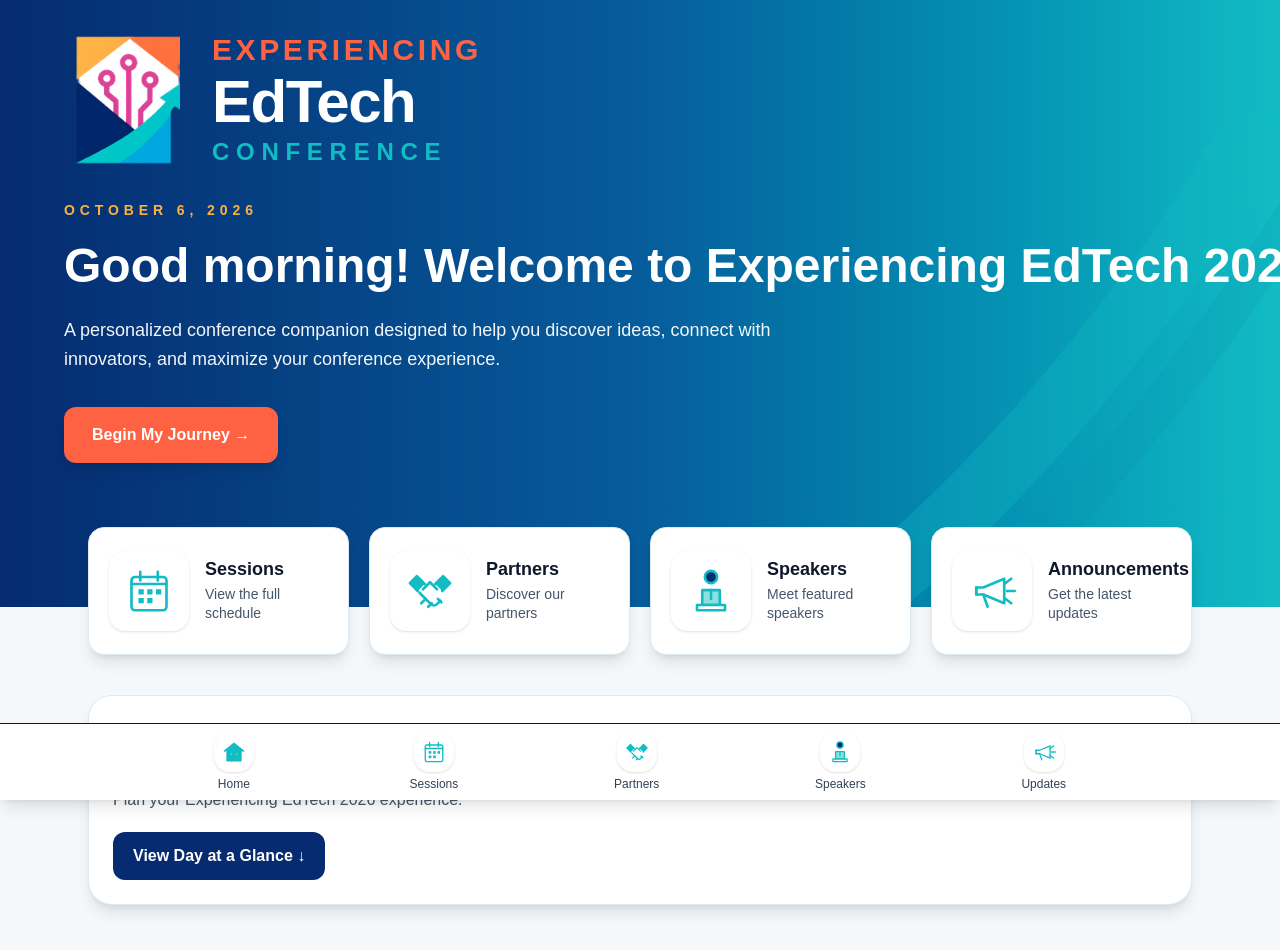
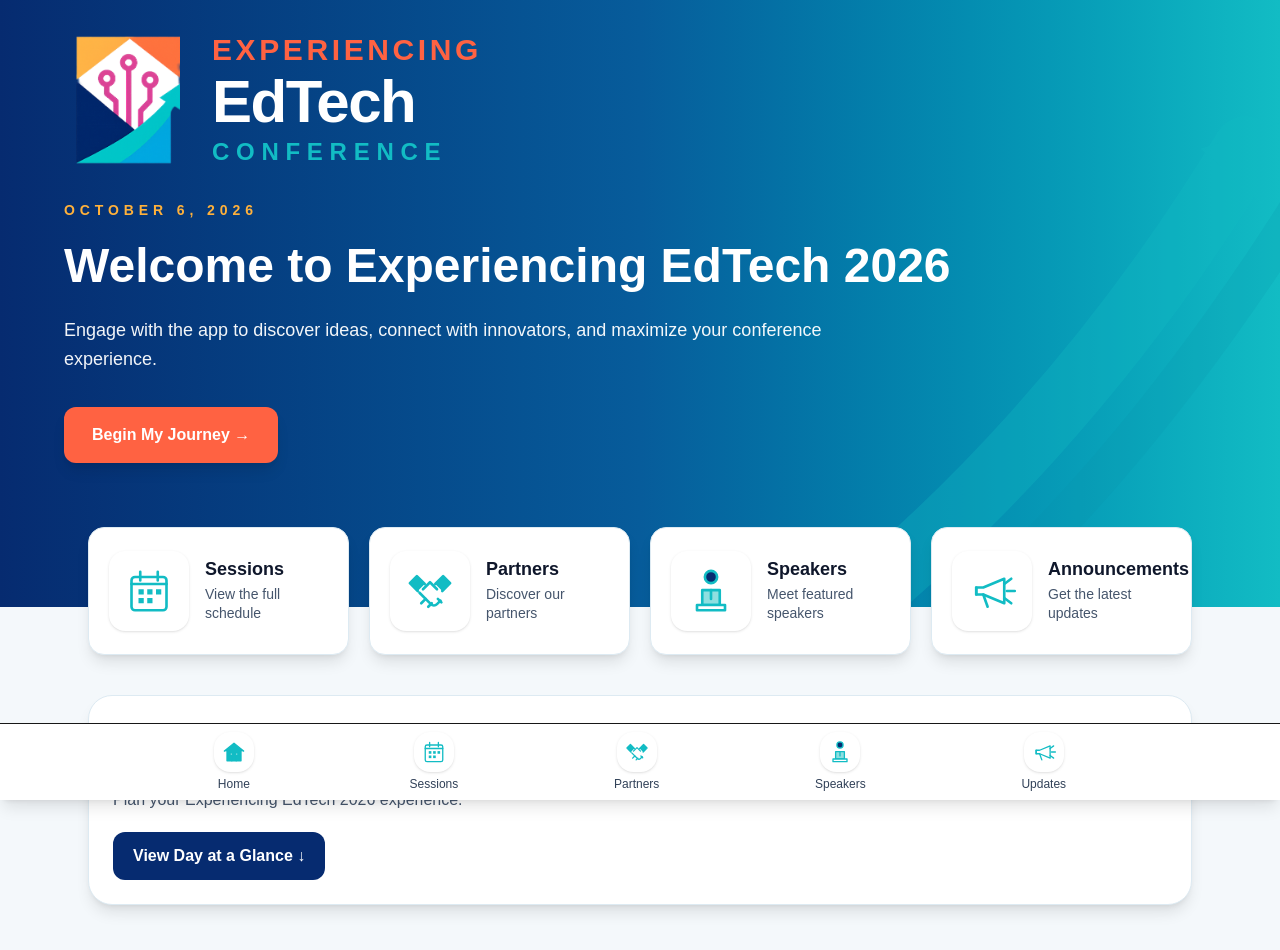
Before and after one commit to michelleturner12/w-experiencing-edtech-journey, a Next.js app in the folder journey-app/: page / in a window 1280 px wide. Shown: the top 950 px of the page. Built offline with nearby package versions, Linux system fonts and the light colour scheme.

Commit message:
Make day at a glance expandable

```diff
--- a/journey-app/app/page.tsx
+++ b/journey-app/app/page.tsx
@@ -31,8 +31,8 @@ export default function Home() {
   return (
     <main className="min-h-screen bg-[#F4F8FB] pb-28">
       <Hero
-        title="Good morning! Welcome to Experiencing EdTech 2026"
-        subtitle="A personalized conference companion designed to help you discover ideas, connect with innovators, and maximize your conference experience."
+        title="Welcome to Experiencing EdTech 2026"
+        subtitle="Engage with the app to discover ideas, connect with innovators, and maximize your conference experience."
       />
 
       <section className="relative z-10 mx-auto -mt-20 grid max-w-6xl grid-cols-1 gap-5 px-6 sm:grid-cols-2 lg:grid-cols-4">
```
